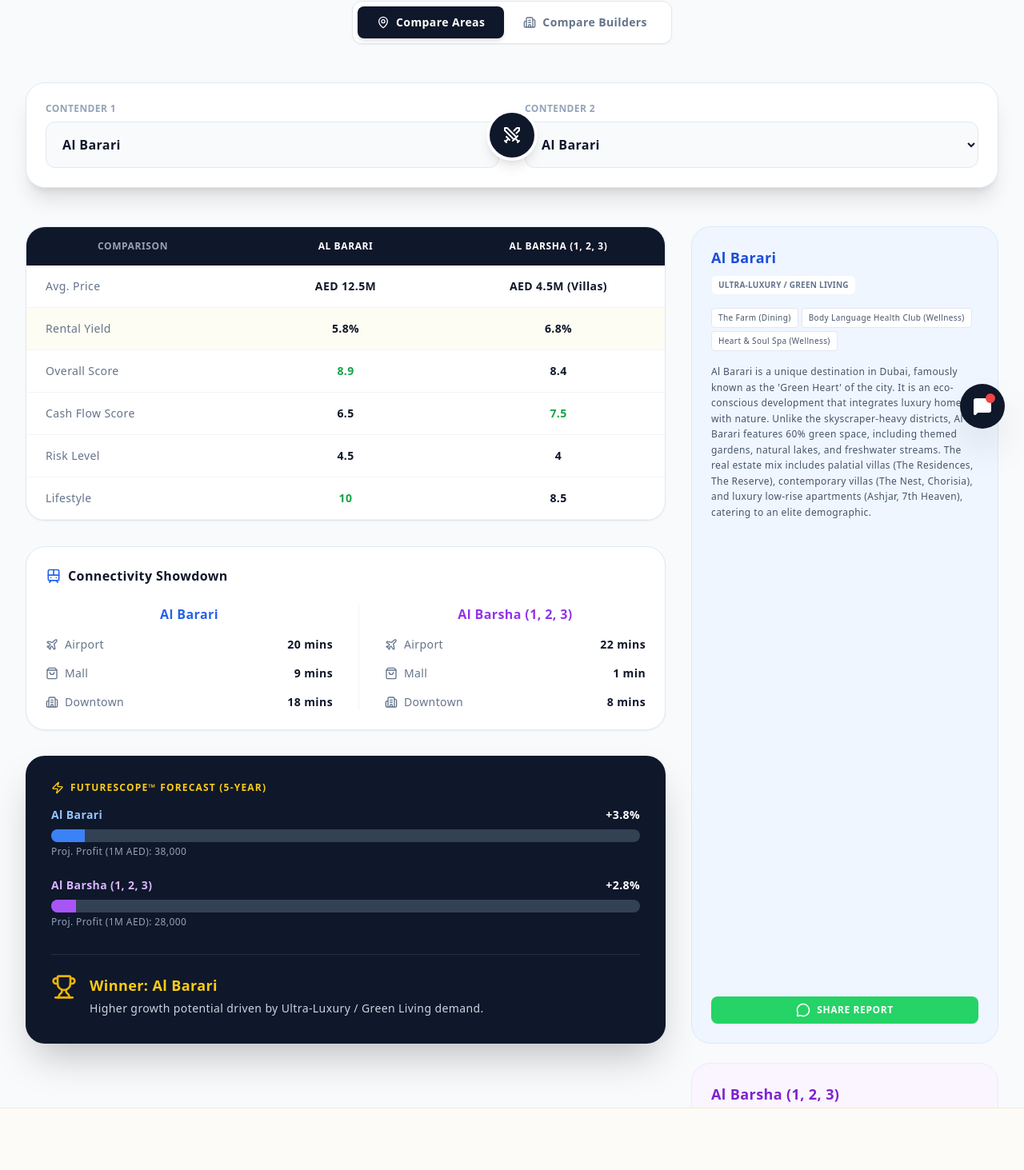
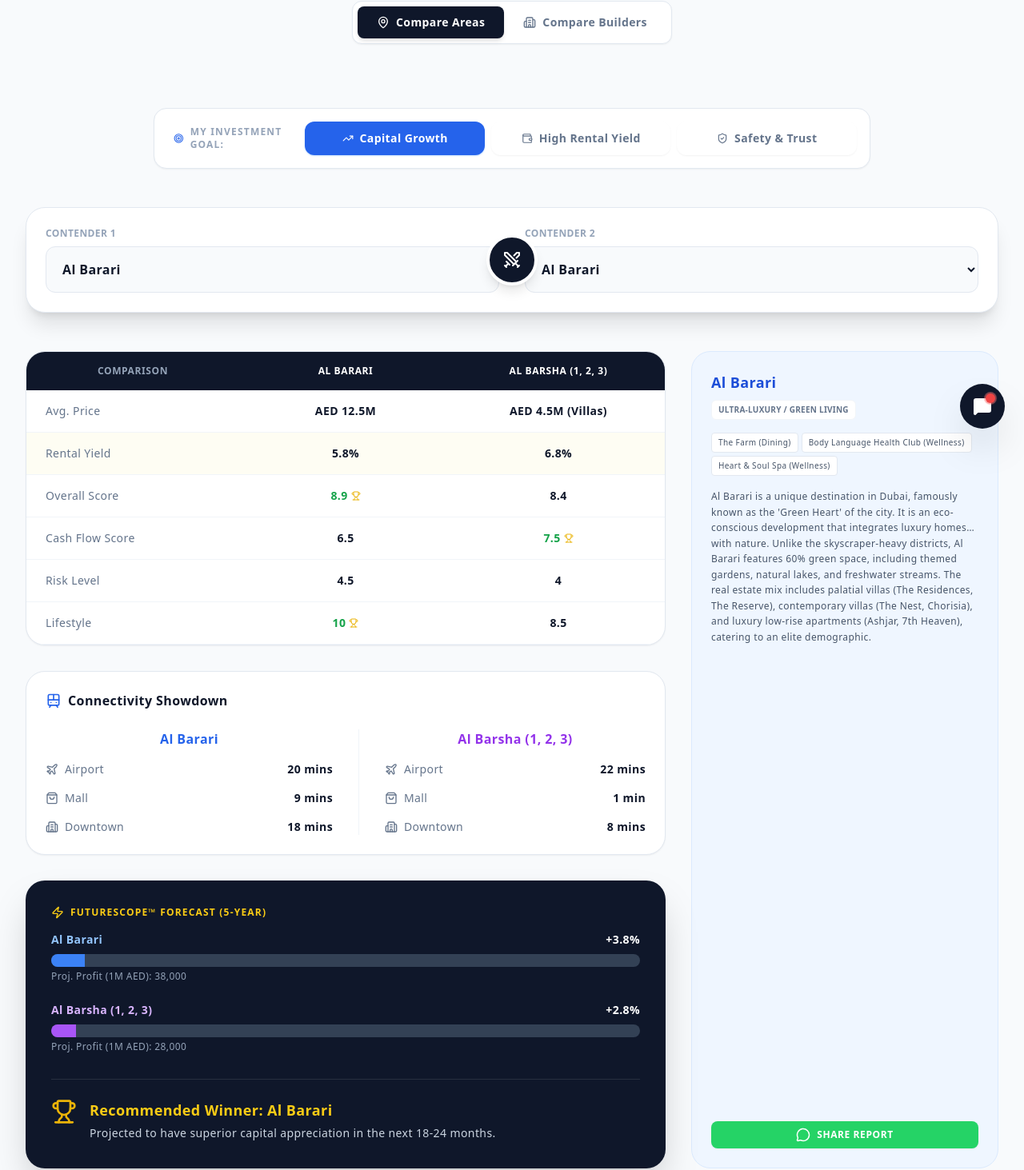
Before and after one commit to mohammedmars9591/realestateiq, a React (Vite) app: page /compare in a window 1280 px wide. Shown: the part 240-1703 px from the top of the page at 80% size. Built offline with nearby package versions, Linux system fonts and the light colour scheme.

Commit message:
Institutional Upgrade: Transformed Comparison page into an AI-driven Investment Battleground with persona-based winners and institutional metric integration (ESG, AI Confidence).

```diff
--- a/src/pages/AreaComparison.jsx
+++ b/src/pages/AreaComparison.jsx
@@ -1,7 +1,8 @@
 import React, { useState, useEffect } from 'react';
 import {
   ArrowRight, TrendingUp, ShieldCheck, Wallet, Plane, ShoppingBag, Train,
-  BarChart3, Zap, Scale, Trophy, AlertTriangle, ArrowUpRight, Swords, Building2, MapPin, CheckCircle
+  BarChart3, Zap, Scale, Trophy, AlertTriangle, ArrowUpRight, Swords, Building2, MapPin, CheckCircle,
+  Leaf, Activity, Globe, Database, Target, Search, Users
 } from 'lucide-react';
 import SEO from '../components/SEO';
 
@@ -13,6 +14,7 @@ import WhatsAppButton from '../components/WhatsAppButton';
 const AreaComparison = () => {
   // --- STATE MANAGEMENT ---
   const [mode, setMode] = useState('areas'); // 'areas' or 'builders'
+  const [goal, setGoal] = useState('growth'); // 'growth', 'yield', 'safety'
 
   // Area State (Defaults)
   const [area1Id, setArea1Id] = useState('jvc');
@@ -61,9 +63,35 @@ const AreaComparison = () => {
     };
   };
 
+  // --- PERSONA BASED WINNER CALCULATION ---
+  const calculatePersonaScore = (item) => {
+    if (!item) return 0;
+
+    if (mode === 'areas') {
+      const s = item.scores || {};
+      const roiNum = parseFloat(item.roi) || 0;
+
+      if (goal === 'yield') return (roiNum * 2) + (s.cashFlow || 0) + (s.airbnb || 0);
+      if (goal === 'growth') return (parseFloat(simulateGrowth(item).rate) * 0.5) + (s.appreciation || 0);
+      if (goal === 'safety') return (s.trust || 8) + (item.emirate === 'Abu Dhabi' ? 2 : 0) - (s.risk || 0);
+    } else {
+      const s = item.scores || {};
+      const esg = item.esgRating || 8;
+      const conf = (item.aiConfidence || 90) / 10;
+
+      if (goal === 'yield') return (s.rentalDemand || 0) + (s.resaleValue || 0);
+      if (goal === 'growth') return (s.resaleValue || 0) + (s.appreciation || 0);
+      if (goal === 'safety') return (s.trust || 0) + (item.fundingStability?.includes('Sovereign') ? 3 : 0) + conf + (esg / 10);
+    }
+    return 0;
+  };
+
   const sim1 = simulateGrowth(item1);
   const sim2 = simulateGrowth(item2);
-  const winner = Number(sim1.rate) > Number(sim2.rate) ? item1 : item2;
+
+  const score1 = calculatePersonaScore(item1);
+  const score2 = calculatePersonaScore(item2);
+  const winner = score1 > score2 ? item1 : item2;
 
   // --- SAFE ACCESSORS ---
   const i1Scores = item1.scores || {};
@@ -84,7 +112,7 @@ const AreaComparison = () => {
           Investment <span className="text-blue-600">Battleground</span>
         </h1>
 
-        <div className="inline-flex bg-white p-1.5 rounded-xl border border-slate-200 shadow-sm mt-4">
+        <div className="inline-flex bg-white p-1.5 rounded-xl border border-slate-200 shadow-sm mt-4 mb-8">
           <button
             onClick={() => setMode('areas')}
             className={`px-6 py-2.5 rounded-lg text-sm font-bold flex items-center gap-2 transition-all ${mode === 'areas' ? 'bg-slate-900 text-white shadow-md' : 'text-slate-500 hover:bg-slate-50'}`}
@@ -97,6 +125,38 @@ const AreaComparison = () => {
           >
             <Building2 size={16} /> Compare Builders
           </button>
+        </div>
+      </div>
+
+      {/* GOAL SELECTOR */}
+      <div className="max-w-4xl mx-auto mb-12">
+        <div className="bg-white p-4 rounded-2xl border border-slate-200 shadow-sm flex flex-col md:flex-row items-center gap-4">
+           <div className="flex items-center gap-2 text-xs font-bold text-slate-400 uppercase tracking-widest pl-2">
+             <Target size={16} className="text-blue-600" /> My Investment Goal:
+           </div>
+           <div className="grid grid-cols-3 gap-2 flex-grow w-full">
+              <GoalButton
+                active={goal === 'growth'}
+                onClick={() => setGoal('growth')}
+                icon={<TrendingUp size={14}/>}
+                label="Capital Growth"
+                color="blue"
+              />
+              <GoalButton
+                active={goal === 'yield'}
+                onClick={() => setGoal('yield')}
+                icon={<Wallet size={14}/>}
+                label="High Rental Yield"
+                color="emerald"
+              />
+              <GoalButton
+                active={goal === 'safety'}
+                onClick={() => setGoal('safety')}
+                icon={<ShieldCheck size={14}/>}
+                label="Safety & Trust"
+                color="indigo"
+              />
+           </div>
         </div>
       </div>
 
@@ -154,6 +214,8 @@ const AreaComparison = () => {
              ) : (
                <>
                   <StatRow label="Trust Score" val1={i1Scores.trust} val2={i2Scores.trust} isScore highlight />
+                  <StatRow label="ESG Rating" val1={item1.esgRating} val2={item2.esgRating} isScore />
+                  <StatRow label="AI Confidence" val1={item1.aiConfidence} val2={item2.aiConfidence} isScore suffix="%" />
                   <StatRow label="Delivery Reliability" val1={i1Scores.deliveryReliability} val2={i2Scores.deliveryReliability} isScore />
                   <StatRow label="Build Quality" val1={i1Scores.constructionQuality} val2={i2Scores.constructionQuality} isScore />
                   <StatRow label="Est. Year" val1={item1.established} val2={item2.established} />
@@ -221,11 +283,11 @@ const AreaComparison = () => {
                 <div className="mt-8 pt-6 border-t border-white/10 flex items-start gap-4">
                    <Trophy size={32} className="text-yellow-500 shrink-0" />
                    <div>
-                      <h4 className="font-bold text-lg text-yellow-400 mb-1">Winner: {winner.name}</h4>
+                       <h4 className="font-bold text-lg text-yellow-400 mb-1">Recommended Winner: {winner.name}</h4>
                        <p className="text-sm text-slate-300 leading-relaxed">
-                        {mode === 'areas'
-                          ? `Higher growth potential driven by ${winner.category} demand.`
-                          : `Stronger capital appreciation track record and brand power.`}
+                        {goal === 'yield' ? `Optimized for maximum cash flow and periodic income.` :
+                         goal === 'growth' ? `Projected to have superior capital appreciation in the next 18-24 months.` :
+                         `Selected for financial transparency, institutional stability, and long-term trust.`}
                        </p>
                    </div>
                 </div>
@@ -269,7 +331,7 @@ const AreaComparison = () => {
 
 // --- SUB-COMPONENTS ---
 
-const StatRow = ({ label, val1, val2, highlight, isScore, inverse }) => {
+const StatRow = ({ label, val1, val2, highlight, isScore, inverse, suffix = "" }) => {
   const v1 = parseFloat(val1) || 0;
   const v2 = parseFloat(val2) || 0;
 
@@ -280,8 +342,12 @@ const StatRow = ({ label, val1, val2, highlight, isScore, inverse }) => {
   return (
     <div className={`grid grid-cols-3 py-4 border-b border-slate-100 text-sm text-center items-center hover:bg-slate-50 transition ${highlight ? 'bg-yellow-50/50' : ''}`}>
       <div className="font-medium text-slate-500 text-left pl-6">{label}</div>
-      <div className={`font-bold ${isScore && win1 ? 'text-green-600' : 'text-slate-900'}`}>{val1 || "N/A"}</div>
-      <div className={`font-bold ${isScore && !win1 && !isTie ? 'text-green-600' : 'text-slate-900'}`}>{val2 || "N/A"}</div>
+      <div className={`font-bold flex items-center justify-center gap-1 ${isScore && win1 ? 'text-green-600' : 'text-slate-900'}`}>
+        {val1 || "N/A"}{val1 && suffix} {isScore && win1 && <Trophy size={12} className="text-yellow-500" />}
+      </div>
+      <div className={`font-bold flex items-center justify-center gap-1 ${isScore && !win1 && !isTie ? 'text-green-600' : 'text-slate-900'}`}>
+        {val2 || "N/A"}{val2 && suffix} {isScore && !win1 && !isTie && <Trophy size={12} className="text-yellow-500" />}
+      </div>
     </div>
   );
 };
@@ -294,6 +360,23 @@ const ConnItem = ({ icon, label, val }) => (
     <div className="font-bold text-slate-900">{val || "--"}</div>
   </div>
 );
+
+const GoalButton = ({ active, onClick, icon, label, color }) => {
+  const colors = {
+    blue: active ? 'bg-blue-600 text-white shadow-blue-200' : 'text-slate-500 hover:bg-blue-50',
+    emerald: active ? 'bg-emerald-600 text-white shadow-emerald-200' : 'text-slate-500 hover:bg-emerald-50',
+    indigo: active ? 'bg-indigo-600 text-white shadow-indigo-200' : 'text-slate-500 hover:bg-indigo-50',
+  };
+
+  return (
+    <button
+      onClick={onClick}
+      className={`flex items-center justify-center gap-2 px-4 py-2.5 rounded-xl text-[10px] md:text-sm font-bold transition-all shadow-sm border border-transparent ${colors[color]}`}
+    >
+      {icon} {label}
+    </button>
+  );
+};
 
 const VerdictRow = ({ label, winner, color }) => (
   <div className="p-3 rounded-xl bg-slate-50 border border-slate-100 flex justify-between items-center">
```
Lines whose indentation alone changed are shown as unchanged.
